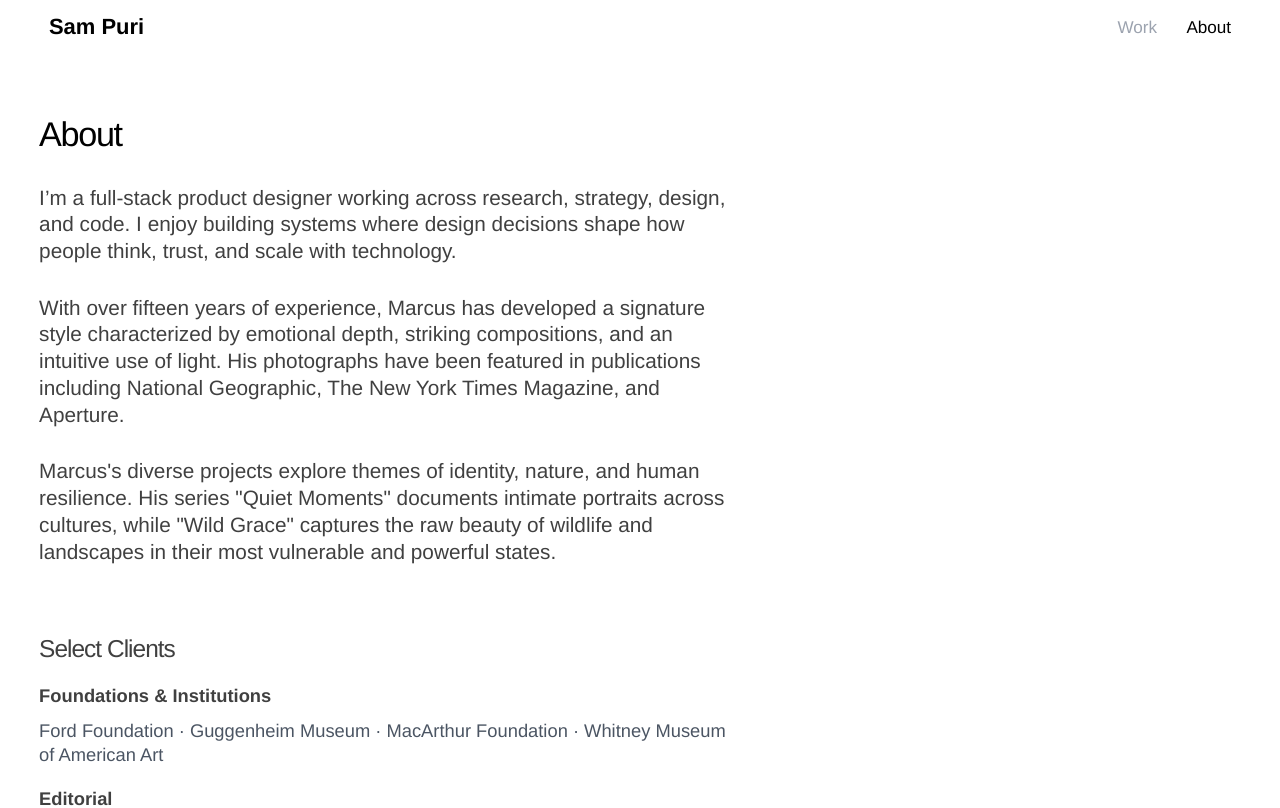
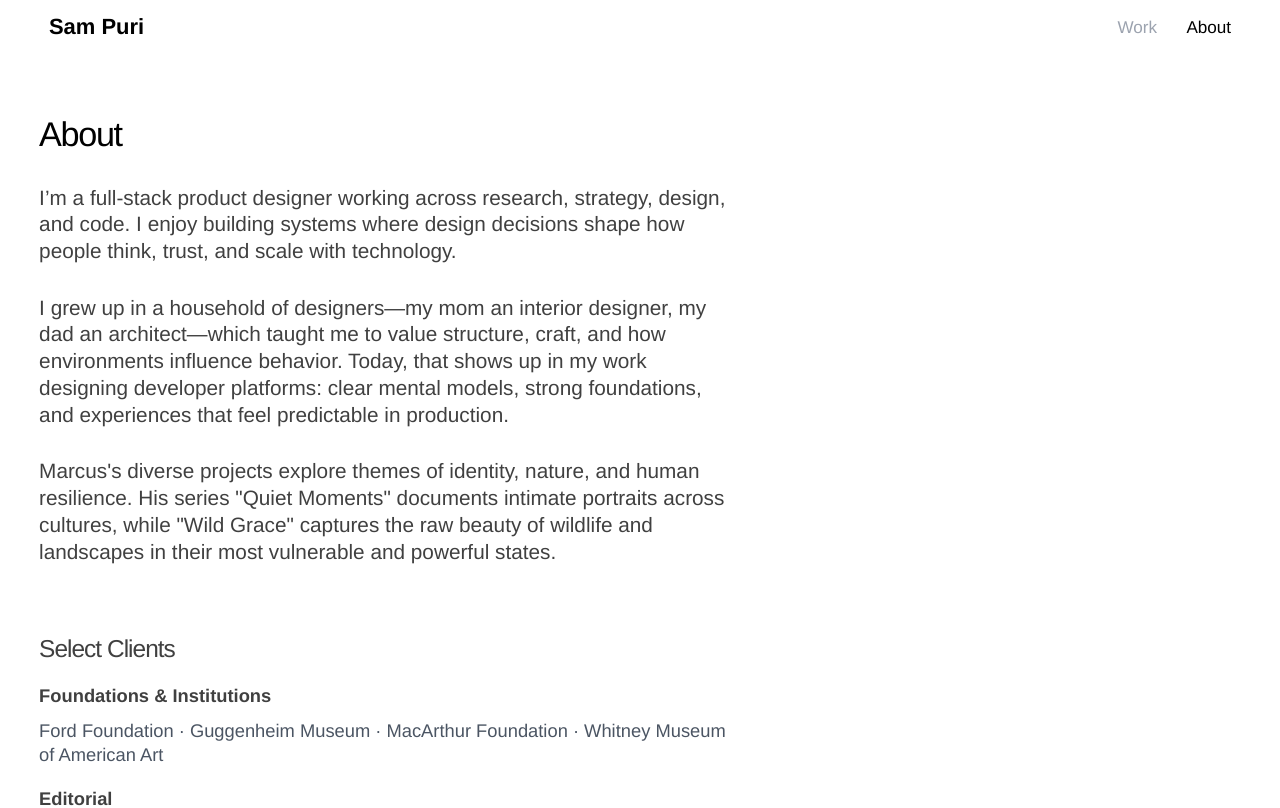
Before and after one commit to samarthpuri/samarthpuri.github.io, a React (Vite) app: page /about in a window 1280 px wide. Shown: the top 808 px of the page. Built offline with nearby package versions, Linux system fonts and the light colour scheme; the HTML template or start-up script is replaced by a standard one.

Commit message:
Visual edit in Lovable
Edited UI in Lovable

```diff
--- a/src/pages/About.tsx
+++ b/src/pages/About.tsx
@@ -21,10 +21,7 @@ export default function About() {
                 </p>
 
                 <p>
-                  With over fifteen years of experience, Marcus has developed a signature style
-                  characterized by emotional depth, striking compositions, and an intuitive use of light.
-                  His photographs have been featured in publications including
-                  National Geographic, The New York Times Magazine, and Aperture.
+                  I grew up in a household of designers—my mom an interior designer, my dad an architect—which taught me to value structure, craft, and how environments influence behavior. Today, that shows up in my work designing developer platforms: clear mental models, strong foundations, and experiences that feel predictable in production.
                 </p>
 
                 <p>
```
